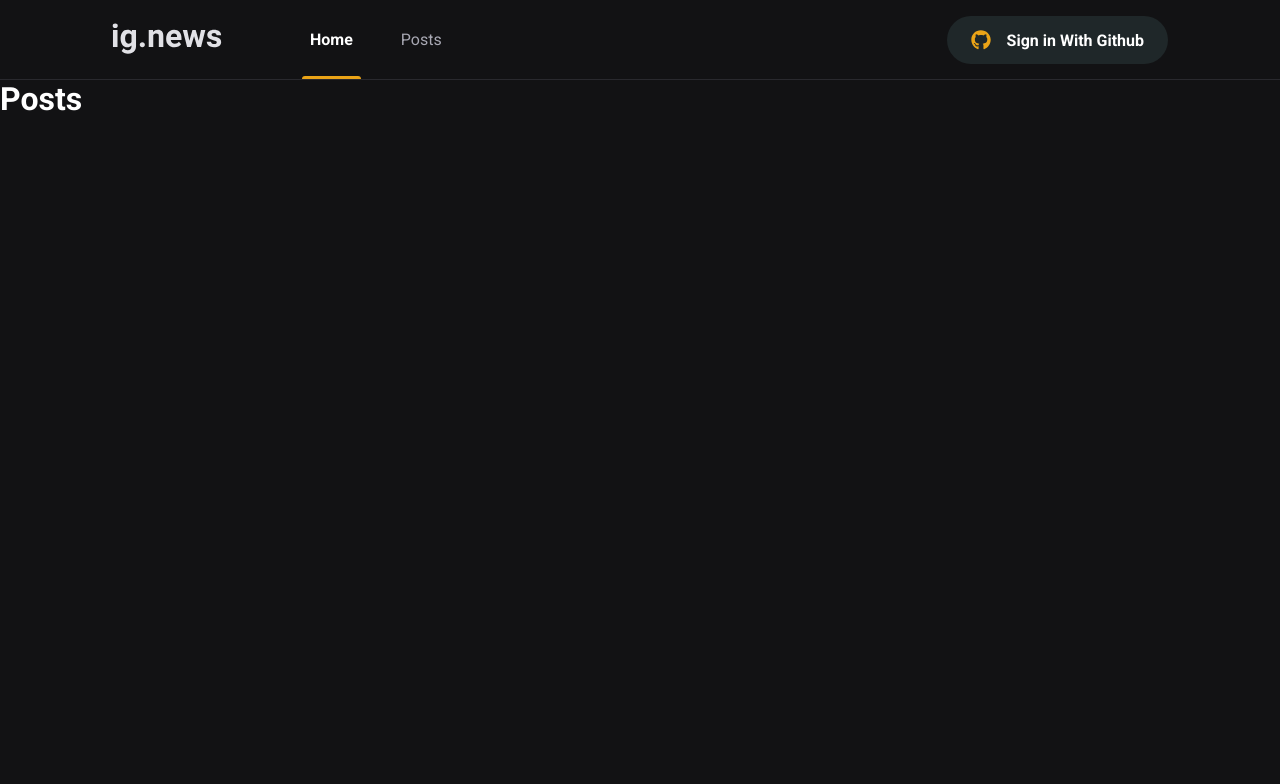
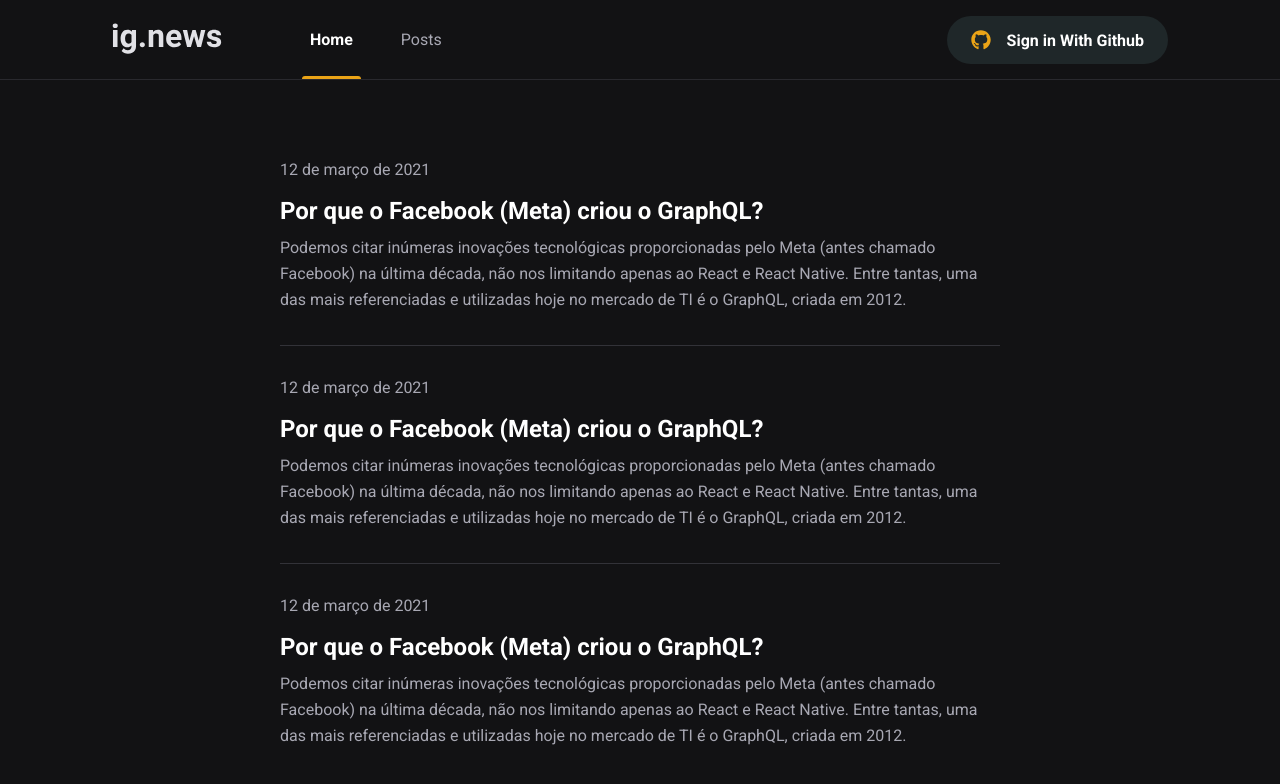
Before and after one commit to guitavano/ignews, a Next.js app: page /posts in a window 1280 px wide. Shown: the top 784 px of the page. Built offline with nearby package versions, Linux system fonts and the light colour scheme; no server answers.

Commit message:
config prismic

```diff
--- a/src/pages/posts.tsx
+++ /dev/null
@@ -1,5 +0,0 @@
-export default function Posts() {
-    return (
-        <h1>Posts</h1>
-    )
-}
--- /dev/null
+++ b/src/pages/posts/index.tsx
@@ -0,0 +1,34 @@
+import Head from 'next/head'
+
+import styles from './styles.module.scss'
+
+export default function Posts() {
+    return (
+        <>
+            <Head>
+                <title>Posts | Ignews</title>
+            </Head>
+
+            <main className={styles.container}>
+                <div className={styles.posts}>
+                    <a href="#">
+                        <time>12 de março de 2021</time>
+                        <strong>Por que o Facebook (Meta) criou o GraphQL?</strong>
+                        <p>Podemos citar inúmeras inovações tecnológicas proporcionadas pelo Meta (antes chamado Facebook) na última década, não nos limitando apenas ao React e React Native. Entre tantas, uma das mais referenciadas e utilizadas hoje no mercado de TI é o GraphQL, criada em 2012.</p>
+                    </a>
+                    <a href="#">
+                        <time>12 de março de 2021</time>
+                        <strong>Por que o Facebook (Meta) criou o GraphQL?</strong>
+                        <p>Podemos citar inúmeras inovações tecnológicas proporcionadas pelo Meta (antes chamado Facebook) na última década, não nos limitando apenas ao React e React Native. Entre tantas, uma das mais referenciadas e utilizadas hoje no mercado de TI é o GraphQL, criada em 2012.</p>
+                    </a>
+                    <a href="#">
+                        <time>12 de março de 2021</time>
+                        <strong>Por que o Facebook (Meta) criou o GraphQL?</strong>
+                        <p>Podemos citar inúmeras inovações tecnológicas proporcionadas pelo Meta (antes chamado Facebook) na última década, não nos limitando apenas ao React e React Native. Entre tantas, uma das mais referenciadas e utilizadas hoje no mercado de TI é o GraphQL, criada em 2012.</p>
+                    </a>
+
+                </div>
+            </main>
+        </>
+    )
+}
--- /dev/null
+++ b/src/pages/posts/styles.module.scss
@@ -0,0 +1,45 @@
+.container{
+    max-width: 1120px;
+    margin: 0 auto;
+    padding: 0 2rem;
+}
+
+.posts{
+    max-width: 720px;
+    margin: 5rem auto 0;
+
+    a{
+        display: block;
+
+        & + a{
+            margin-top: 2rem;
+            padding-top: 2rem;
+            border-top: 1px solid var(--gray-700);
+        }
+
+        time{
+            font-size: 1rem;
+            display: flex;
+            align-items: center;
+            color: var(--gray-300);
+        }
+
+        strong{
+            display: block;
+            font-size: 1.5rem;
+            margin-top: 1rem;
+            line-height: 2rem;
+            transition: color 0.2s;
+        }
+
+        p{
+            color: var(--gray-300);
+            margin-top: 0.5rem;
+            line-height: 1.625rem;
+        }
+
+        &:hover strong{
+            color: var(--yellow-500)
+        }
+    }
+}
--- a/src/styles/global.scss
+++ b/src/styles/global.scss
@@ -9,6 +9,7 @@
 
     --gray-50: #e1e1e6;
     --gray-300: #a8a8b3;
+    --gray-700: #323238;
     --gray-800: #29292e;
     --gray-850: #1f2729;
     --gray-900: #121214;
```
